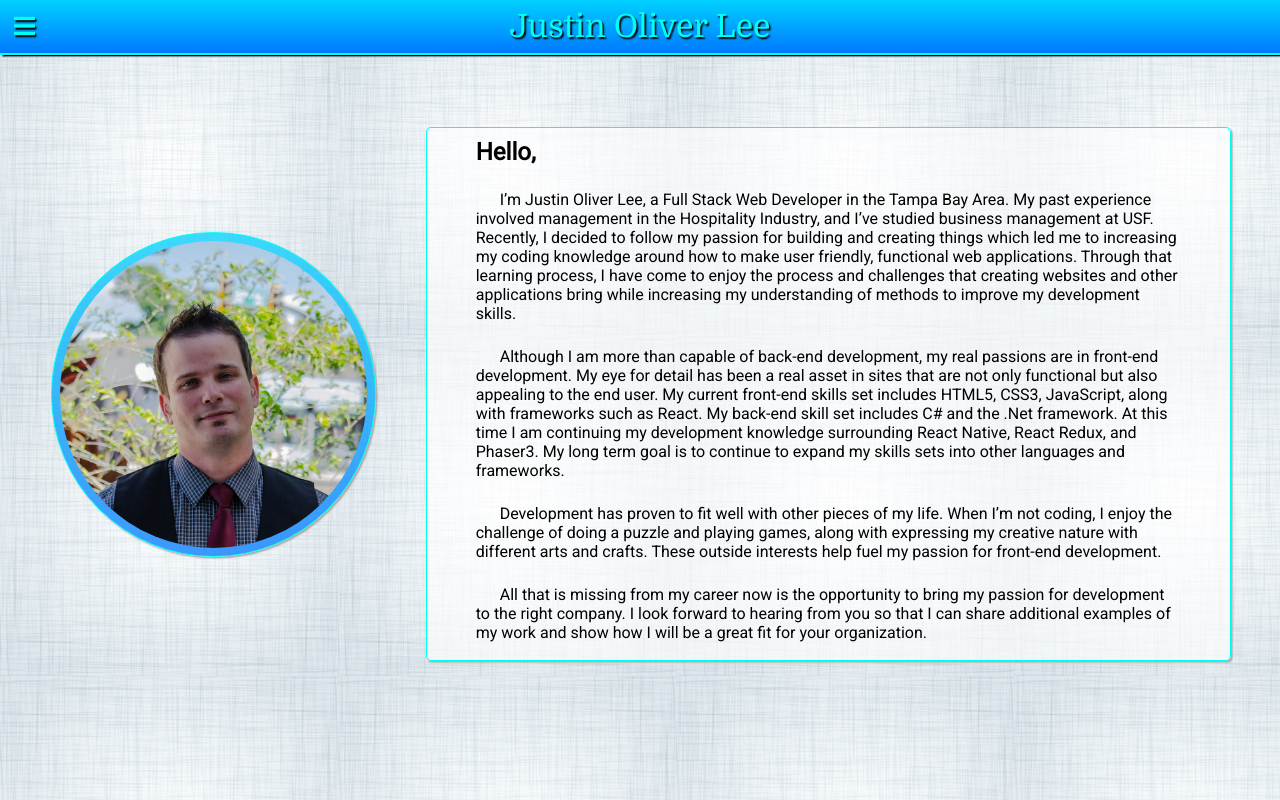
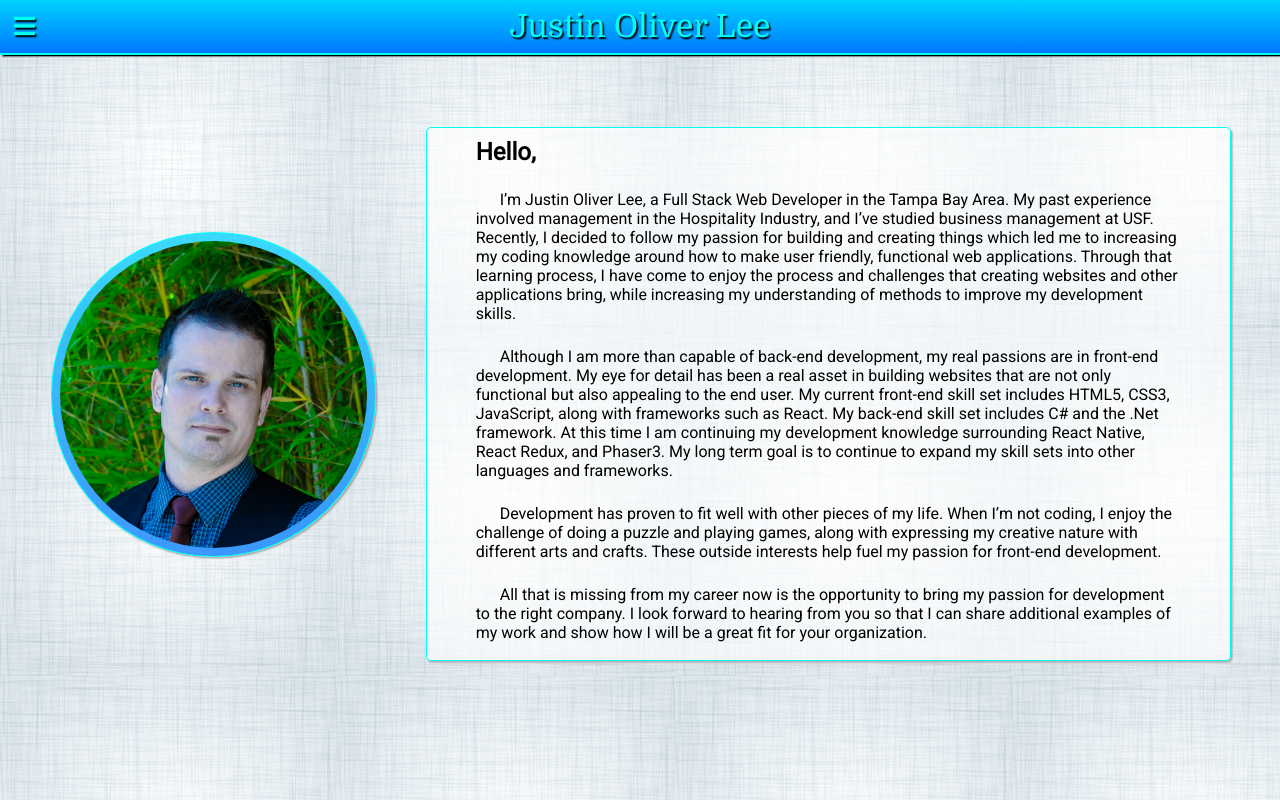
Before and after one commit to JOLee83/my-portfolio, a React (Create React App) app: page / in a window 1280 px wide. Built offline with nearby package versions, Linux system fonts and the light colour scheme.

Commit message:
clean up and edit phrasing in about me

```diff
--- a/src/Components/Content/AboutMe.js
+++ b/src/Components/Content/AboutMe.js
@@ -56,7 +56,7 @@ class AboutMe extends Component {
 	render() {
 		return (
 			<About>
-				<img src="./img/profilepicture.jpg" />
+				<img src="./img/profilepicture2.jpg" />
 				<section>
 					<h2>Hello,</h2>
 					<p>
@@ -67,19 +67,19 @@ class AboutMe extends Component {
 						led me to increasing my coding knowledge around how to make user
 						friendly, functional web applications. Through that learning
 						process, I have come to enjoy the process and challenges that
-						creating websites and other applications bring while increasing my
+						creating websites and other applications bring, while increasing my
 						understanding of methods to improve my development skills.
 					</p>
 					<p>
 						Although I am more than capable of back-end development, my real
 						passions are in front-end development. My eye for detail has been a
-						real asset in sites that are not only functional but also appealing
-						to the end user. My current front-end skills set includes HTML5,
-						CSS3, JavaScript, along with frameworks such as React. My back-end
-						skill set includes C# and the .Net framework. At this time I am
-						continuing my development knowledge surrounding React Native, React
-						Redux, and Phaser3. My long term goal is to continue to expand my
-						skills sets into other languages and frameworks.
+						real asset in building websites that are not only functional but
+						also appealing to the end user. My current front-end skill set
+						includes HTML5, CSS3, JavaScript, along with frameworks such as
+						React. My back-end skill set includes C# and the .Net framework. At
+						this time I am continuing my development knowledge surrounding React
+						Native, React Redux, and Phaser3. My long term goal is to continue
+						to expand my skill sets into other languages and frameworks.
 					</p>
 					<p>
 						Development has proven to fit well with other pieces of my life.
--- a/src/Components/Portfolio/Slider.js
+++ b/src/Components/Portfolio/Slider.js
@@ -23,17 +23,15 @@ class Slider extends Component {
 	}
 	prevSlide = () => {
 		if (this.state.index === 0) {
-			this.setState(prevState => ({
+			this.setState(() => ({
 				index: this.state.projects.length - 1,
-				translateValue:
-					prevState.translateValue +
-					-this.slideWidth() * (this.state.projects.length - 1)
+				translateValue: -this.slideWidth() * (this.state.projects.length - 1)
 			}))
 		}
 		if (this.state.index !== 0) {
 			this.setState(prevState => ({
 				index: prevState.index - 1,
-				translateValue: prevState.translateValue - -this.slideWidth()
+				translateValue: prevState.translateValue + this.slideWidth()
 			}))
 		}
 	}
@@ -47,7 +45,7 @@ class Slider extends Component {
 		if (this.state.index !== this.state.projects.length - 1) {
 			this.setState(prevState => ({
 				index: prevState.index + 1,
-				translateValue: prevState.translateValue + -this.slideWidth()
+				translateValue: prevState.translateValue - this.slideWidth()
 			}))
 		}
 	}
```
Also changed, not shown: public/img/profilepicture2.jpg (added).
